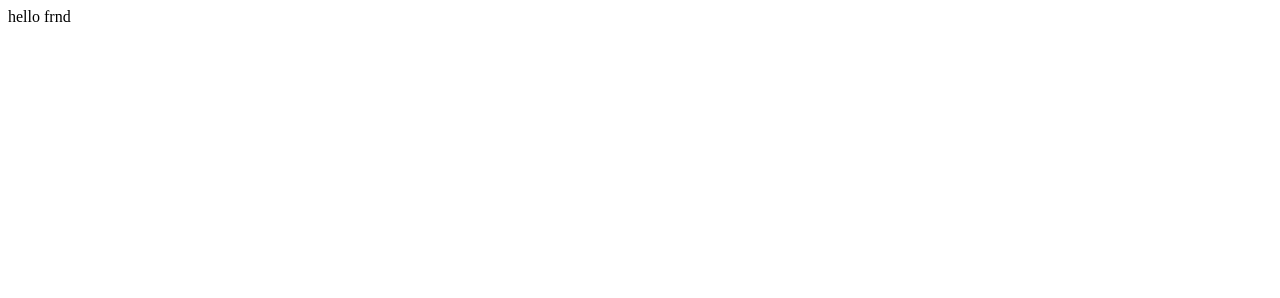
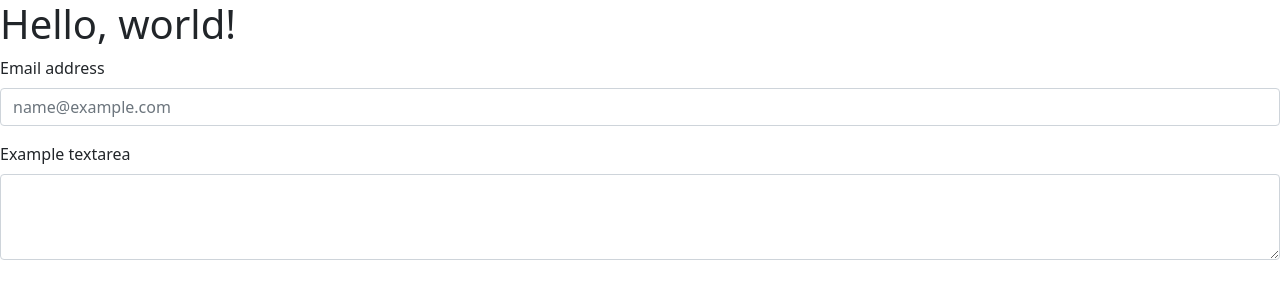
Before and after one commit to ajayvlog/blog.github.io, a plain HTML site: page index.html in a window 1280 px wide. Drawn offline with nearby package versions, Linux system fonts and the light colour scheme.

Commit message:
new html file includes

```diff
--- a/index.html
+++ b/index.html
@@ -1 +1,37 @@
-hello frnd
+<!doctype html>
+<html lang="en">
+  <head>
+    <!-- Required meta tags -->
+    <meta charset="utf-8">
+    <meta name="viewport" content="width=device-width, initial-scale=1">
+
+    <!-- Bootstrap CSS -->
+    <link href="https://cdn.jsdelivr.net/npm/bootstrap@5.0.0-beta1/dist/css/bootstrap.min.css" rel="stylesheet" integrity="sha384-giJF6kkoqNQ00vy+HMDP7azOuL0xtbfIcaT9wjKHr8RbDVddVHyTfAAsrekwKmP1" crossorigin="anonymous">
+
+    <title>Hello, world!</title>
+  </head>
+  <body>
+    <h1>Hello, world!</h1>
+
+
+    <div class="mb-3">
+  <label for="exampleFormControlInput1" class="form-label">Email address</label>
+  <input type="email" class="form-control" id="exampleFormControlInput1" placeholder="name@example.com">
+</div>
+<div class="mb-3">
+  <label for="exampleFormControlTextarea1" class="form-label">Example textarea</label>
+  <textarea class="form-control" id="exampleFormControlTextarea1" rows="3"></textarea>
+</div>
+
+    <!-- Optional JavaScript; choose one of the two! -->
+
+    <!-- Option 1: Bootstrap Bundle with Popper -->
+    <script src="https://cdn.jsdelivr.net/npm/bootstrap@5.0.0-beta1/dist/js/bootstrap.bundle.min.js" integrity="sha384-ygbV9kiqUc6oa4msXn9868pTtWMgiQaeYH7/t7LECLbyPA2x65Kgf80OJFdroafW" crossorigin="anonymous"></script>
+
+    <!-- Option 2: Separate Popper and Bootstrap JS -->
+    <!--
+    <script src="https://cdn.jsdelivr.net/npm/@popperjs/core@2.5.4/dist/umd/popper.min.js" integrity="sha384-q2kxQ16AaE6UbzuKqyBE9/u/KzioAlnx2maXQHiDX9d4/zp8Ok3f+M7DPm+Ib6IU" crossorigin="anonymous"></script>
+    <script src="https://cdn.jsdelivr.net/npm/bootstrap@5.0.0-beta1/dist/js/bootstrap.min.js" integrity="sha384-pQQkAEnwaBkjpqZ8RU1fF1AKtTcHJwFl3pblpTlHXybJjHpMYo79HY3hIi4NKxyj" crossorigin="anonymous"></script>
+    -->
+  </body>
+</html>
```
